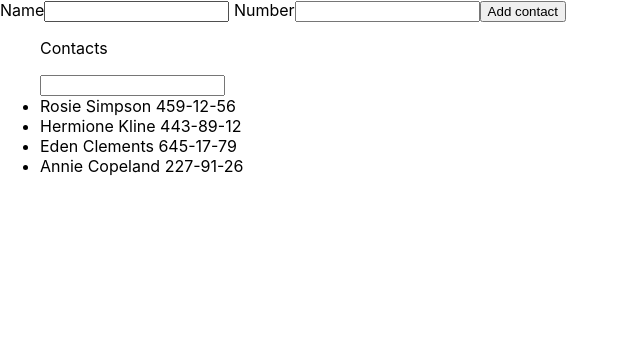
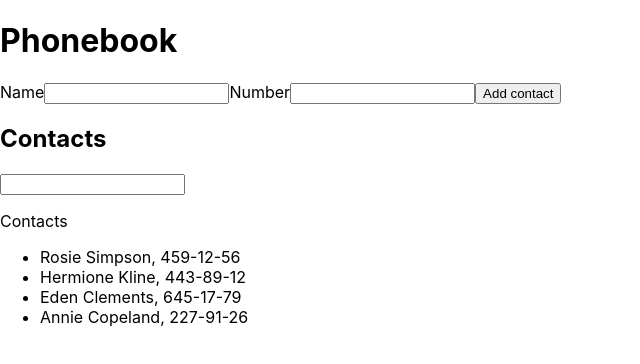
Before and after one commit to StelmakhM/goit-react-hw-02-phonebook, a React (Create React App) app: page / in a window 1280 px wide. Shown: the top 364 px of the page, without its empty margins (0-640 px from the left). Built offline with nearby package versions, Linux system fonts and the light colour scheme.

Commit message:
5th step

```diff
--- a/src/components/App.jsx
+++ b/src/components/App.jsx
@@ -1,7 +1,7 @@
 import { Component } from 'react';
-import { nanoid } from 'nanoid';
-// import ContactForm from './ContactForm/ContactForm';
-// import ContactList from './ContactList/ContactList';
+import ContactForm from './ContactForm/ContactForm';
+import ContactList from './ContactList/ContactList';
+import Filter from './Filter/Filter';
 
 export class App extends Component {
   state = {
@@ -12,25 +12,9 @@ export class App extends Component {
       { id: 'id-4', name: 'Annie Copeland', number: '227-91-26' },
     ],
     filter: '',
-    name: '',
-    number: '',
   };
 
-  onInputChange = event => {
-    const { value, name } = event.target;
-    this.setState({ [name]: value });
-  };
-
-  onFormSubmit = event => {
-    event.preventDefault();
-    this.setState(({ contacts, name, number }) => {
-      return {
-        contacts: [...contacts, { name, number, id: nanoid() }],
-      };
-    });
-  };
-
-  onSearchInputChange = searchQuery => {
+  onSearch = searchQuery => {
     this.setState({ filter: searchQuery });
   };
 
@@ -39,49 +23,23 @@ export class App extends Component {
     return contacts.filter(contact => contact.name.includes(filter));
   };
 
+  onAddNewContact = newContact => {
+    this.setState(prevState => {
+      return {
+        contacts: [...prevState.contacts, newContact],
+      };
+    });
+  };
+
   render() {
     const filteredContacts = this.filterContacts();
     return (
       <div>
-        <form onSubmit={this.onFormSubmit}>
-          <label>
-            {' '}
-            Name
-            <input
-              type="text"
-              name="name"
-              pattern="^[a-zA-Zа-яА-Я]+(([' -][a-zA-Zа-яА-Я ])?[a-zA-Zа-яА-Я]*)*$"
-              title="Name may contain only letters, apostrophe, dash and spaces. For example Adrian, Jacob Mercer, Charles de Batz de Castelmore d'Artagnan"
-              required
-              onChange={this.onInputChange}
-            />
-          </label>{' '}
-          Number
-          <input
-            type="tel"
-            name="number"
-            pattern="\+?\d{1,4}?[-.\s]?\(?\d{1,3}?\)?[-.\s]?\d{1,4}[-.\s]?\d{1,4}[-.\s]?\d{1,9}"
-            title="Phone number must be digits and can contain spaces, dashes, parentheses and can start with +"
-            required
-            onChange={this.onInputChange}
-          />
-          <button type="submit">Add contact</button>
-        </form>
-        <ul>
-          <p>Contacts</p>
-          <input
-            type="text"
-            name="filter"
-            onChange={e => {
-              this.onSearchInputChange(e.target.value);
-            }}
-          />
-          {filteredContacts.map(({ id, name, number }) => (
-            <li key={id}>
-              {name} {number}
-            </li>
-          ))}
-        </ul>
+        <h1>Phonebook</h1>
+        <ContactForm onSubmit={this.onAddNewContact} />
+        <h2>Contacts</h2>
+        <Filter onSearch={this.onSearchInputChange} />
+        <ContactList contacts={filteredContacts} />
       </div>
     );
   }
--- a/src/components/ContactForm/ContactForm.jsx
+++ b/src/components/ContactForm/ContactForm.jsx
@@ -3,25 +3,31 @@ import { nanoid } from 'nanoid';
 
 export default class ContactForm extends Component {
   state = {
-    contacts: [],
     name: '',
+    number: '',
   };
 
   onInputChange = event => {
-    const { value } = event.target;
-    this.setState({ name: value });
+    const { value, name } = event.target;
+    this.setState({ [name]: value });
   };
 
-  // onFormSubmit = event => {
-  //   event.preventDefault();
-  //   // this.setState(({ contacts, name }) => {
-  //   //   return { contacts: [...contacts, { name, id: nanoid() }] };
-  //   // });
-  // };
+  onFormSubmit = event => {
+    event.preventDefault();
+    const { name, number } = this.state;
+    const newContact = {
+      name,
+      number,
+      id: nanoid(),
+    };
+    this.props.onSubmit(newContact);
+  };
+
   render() {
     return (
       <form onSubmit={this.onFormSubmit}>
         <label>
+          Name
           <input
             type="text"
             name="name"
@@ -31,6 +37,15 @@ export default class ContactForm extends Component {
             onChange={this.onInputChange}
           />
         </label>
+        Number
+        <input
+          type="tel"
+          name="number"
+          pattern="\+?\d{1,4}?[-.\s]?\(?\d{1,3}?\)?[-.\s]?\d{1,4}[-.\s]?\d{1,4}[-.\s]?\d{1,9}"
+          title="Phone number must be digits and can contain spaces, dashes, parentheses and can start with +"
+          required
+          onChange={this.onInputChange}
+        />
         <button type="submit">Add contact</button>
       </form>
     );
--- a/src/components/ContactList/ContactList.jsx
+++ b/src/components/ContactList/ContactList.jsx
@@ -1,13 +1,14 @@
-import PropTypes from 'prop-types';
-import React, { Component } from 'react';
-import ContactItem from 'components/ContactItem/ContactItem';
-
-export default class ContactList extends Component {
-  render() {
-    return (
+export default function ContactList({ contacts }) {
+  return (
+    <>
+      <p>Contacts</p>
       <ul>
-        <ContactItem />
+        {contacts.map(({ id, name, number }) => (
+          <li key={id}>
+            {name}, {number}
+          </li>
+        ))}
       </ul>
-    );
-  }
+    </>
+  );
 }
--- a/src/components/Filter/Filter.jsx
+++ b/src/components/Filter/Filter.jsx
@@ -1,3 +1,11 @@
-import { Component } from 'react';
-
-export default class Filter extends Component {}
+export default function Filter({ onSearch }) {
+  return (
+    <input
+      type="text"
+      name="filter"
+      onChange={e => {
+        onSearch(e.target.value);
+      }}
+    />
+  );
+}
```
Also changed, not shown: src/components/ContactItem/ContactItem.jsx (+8 -6 lines).
